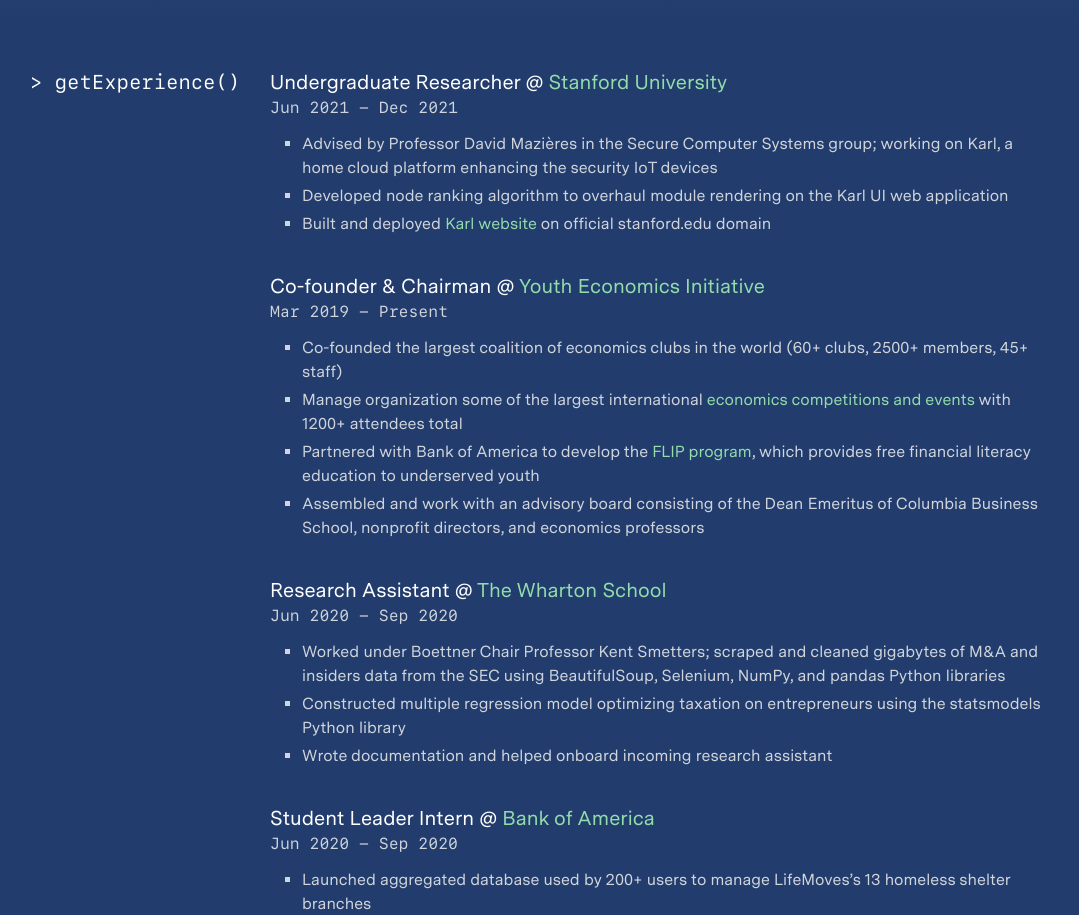
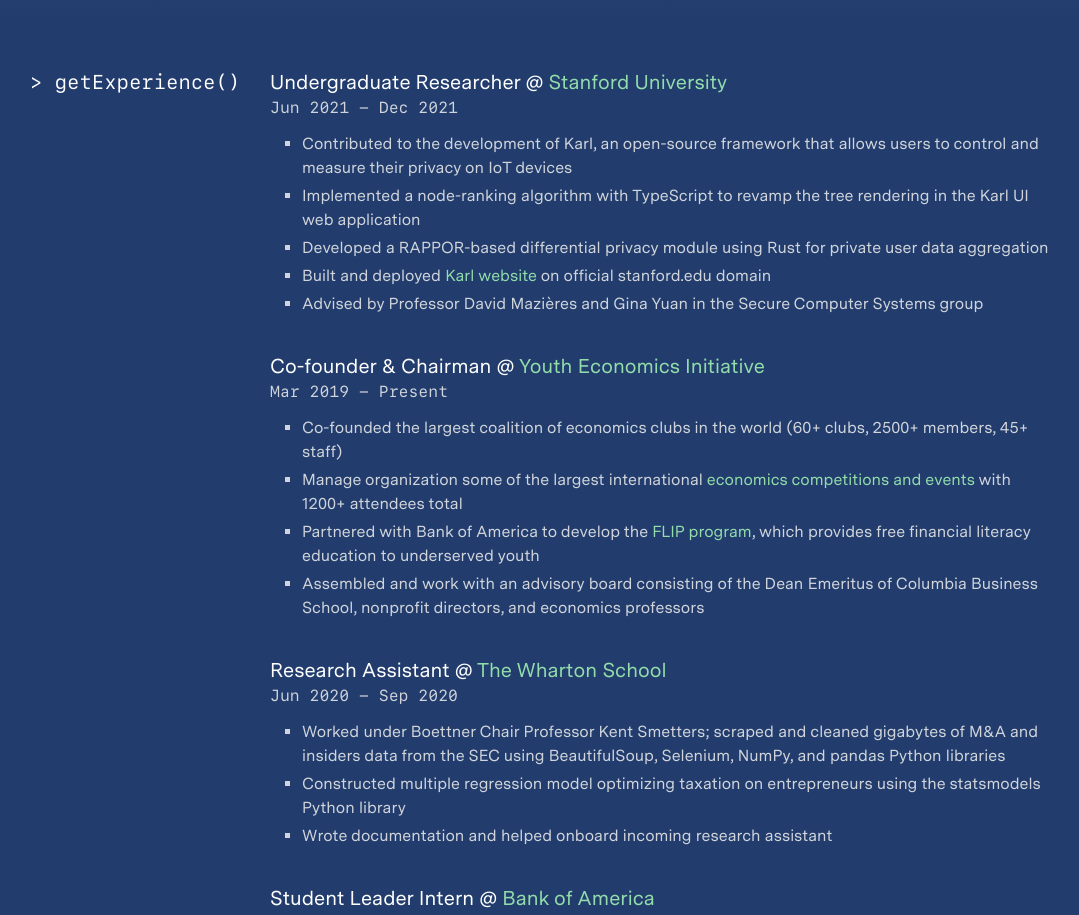
Before and after one commit to henryweng03/personal-site, a React (Create React App) app: page / in a window 1280 px wide. Shown: the part 780-1695 px from the top of the page, without its empty margins (98-1177 px from the left). Built offline with nearby package versions, Linux system fonts and the light colour scheme.

Commit message:
Edited description for Stanford Undergrad Researcher

```diff
--- a/src/sections/experience.js
+++ b/src/sections/experience.js
@@ -16,11 +16,11 @@
             <h3>Undergraduate Researcher @ <a href="https://www.scs.stanford.edu/" className="link" target="_blank" rel="noreferrer">Stanford University</a></h3>
             <p className="date">Jun 2021 - Dec 2021</p>
             <ul className="list-square pl-8 pt-3">
-              <li>Advised by Professor David Mazières in the Secure Computer Systems group;
-                working on Karl, a home cloud platform enhancing the security
-                IoT devices</li>
-              <li>Developed node ranking algorithm to overhaul module rendering on the Karl UI web application</li>
+              <li>Contributed to the development of Karl, an open-source framework that allows users to control and measure their privacy on IoT devices</li>
+              <li>Implemented a node-ranking algorithm with TypeScript to revamp the tree rendering in the Karl UI web application</li>
+              <li>Developed a RAPPOR-based differential privacy module using Rust for private user data aggregation</li>
               <li>Built and deployed <a href="http://karl.scs.stanford.edu/" className="link" target="_blank" rel="noreferrer">Karl website</a> on official stanford.edu domain</li>
+              <li>Advised by Professor David Mazières and Gina Yuan in the Secure Computer Systems group</li>
             </ul>
             <div id="yei" className="h-8"></div>
             <h3>Co-founder &amp; Chairman @ <a href="https://theyei.org/" className="link" target="_blank" rel="noreferrer">Youth Economics Initiative</a></h3>
```
